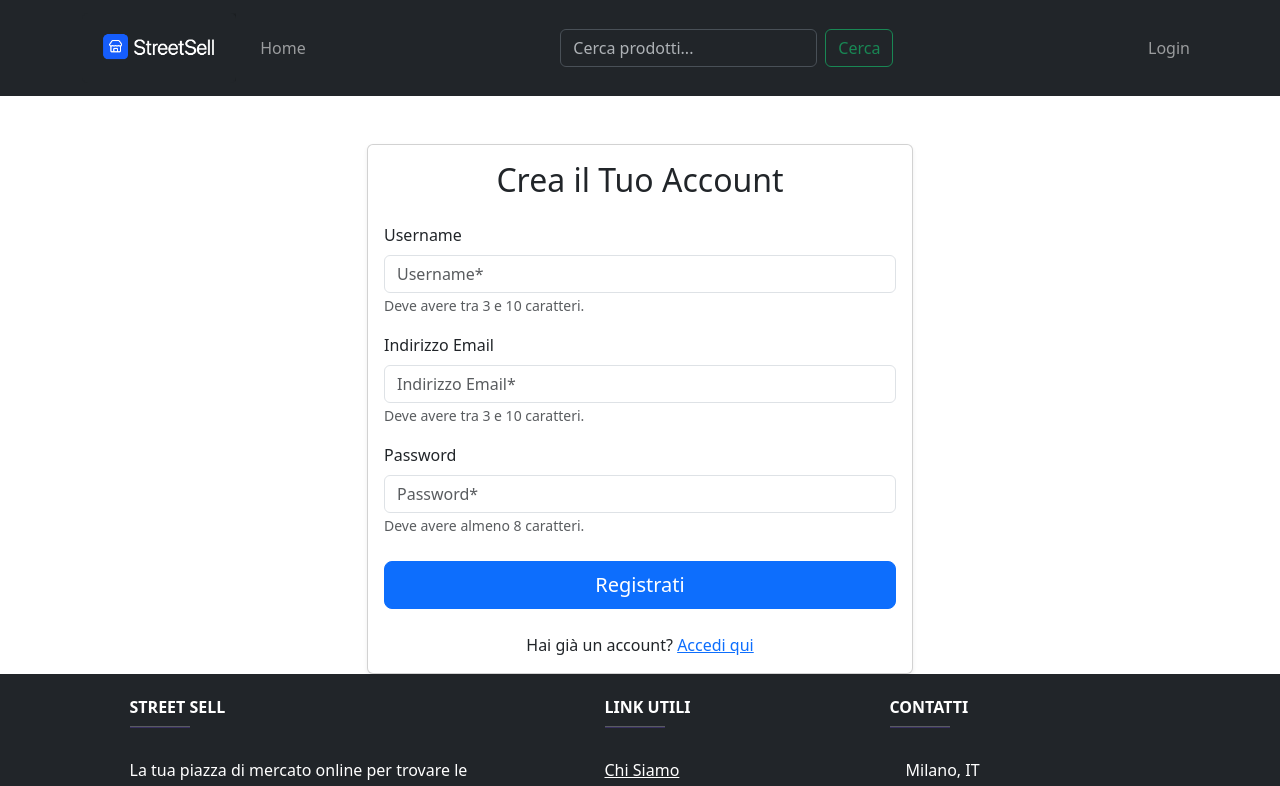
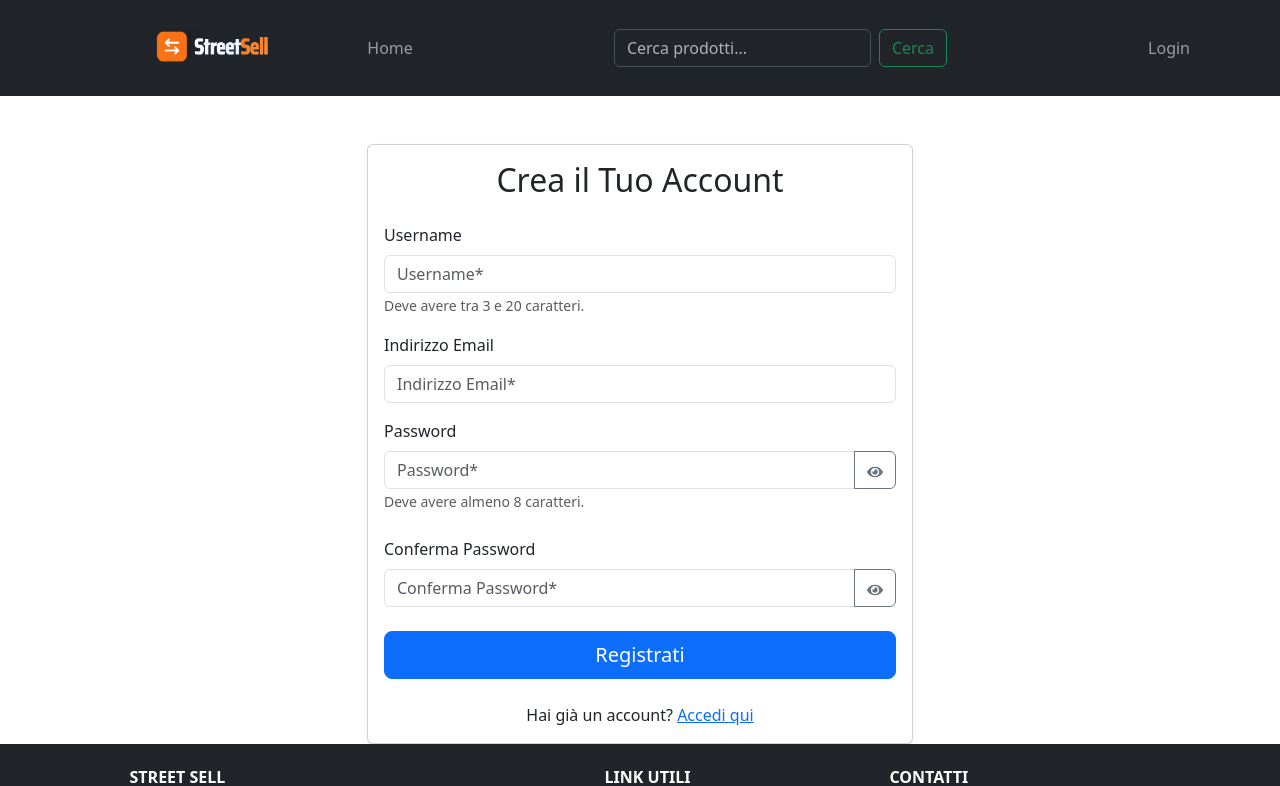
Before and after one commit to KevR98/StreetSell, a React (Vite) app in the folder StreetSellFE/: page /register in a window 1280 px wide. Shown: the top 786 px of the page. Built offline with nearby package versions, Linux system fonts and the light colour scheme.

Commit message:
change logo and add the confirm and view password

```diff
--- a/StreetSellFE/src/Components/Login.jsx
+++ b/StreetSellFE/src/Components/Login.jsx
@@ -2,6 +2,9 @@ import { useState } from 'react';
 import { useDispatch } from 'react-redux';
 import { Link, useNavigate } from 'react-router-dom';
 import { loginSuccess, loginFailure } from '../Redux/Action/index';
+import { FaEye, FaEyeSlash } from 'react-icons/fa';
+import { Button, Card, Container, Form, InputGroup } from 'react-bootstrap';
+import ErrorAlert from './ErrorAlert';
 
 const endpoint = 'http://localhost:8888/auth/login';
 
@@ -9,9 +12,14 @@ function Login() {
   // 1. State locali solo per i valori degli input
   const [email, setEmail] = useState('');
   const [password, setPassword] = useState('');
+  const [showPassword, setShowPassword] = useState(false);
   const [error, setError] = useState(null);
   const dispatch = useDispatch();
   const navigate = useNavigate();
+
+  const togglePasswordVisibility = () => {
+    setShowPassword(!showPassword);
+  };
 
   // 2. Funzione che gestisce l'invio del form
   const handleSubmit = (event) => {
@@ -53,57 +61,69 @@ function Login() {
   };
 
   return (
-    <div className='container my-5' style={{ maxWidth: '400px' }}>
-      <div className='card shadow-sm border-0'>
-        <div className='card-body p-4'>
+    <Container className='my-5' style={{ maxWidth: '400px' }}>
+      <Card className='shadow-sm border-0'>
+        <Card.Body className='p-4'>
           <h2 className='card-title text-center mb-4'>Accedi</h2>
-          {error && <div className='alert alert-danger'>{error}</div>}
+          {error && <ErrorAlert message={error} />}
 
           {/* Il form chiama la funzione handleSubmit quando viene inviato */}
-          <form onSubmit={handleSubmit}>
-            <div className='mb-3'>
-              <label htmlFor='emailInput' className='form-label'>
-                Indirizzo Email
-              </label>
-              <input
+          <Form onSubmit={handleSubmit}>
+            {/* Campo Email */}
+            <Form.Group className='mb-3' controlId='emailInput'>
+              <Form.Label>Indirizzo Email</Form.Label>
+              <Form.Control
                 type='email'
-                className='form-control' // Classe Bootstrap per lo stile
-                id='emailInput'
-                value={email} // Il valore dell'input è legato allo stato 'email'
-                onChange={(e) => setEmail(e.target.value)} // Aggiorna lo stato quando l'utente scrive
-                required // Campo obbligatorio
-              />
-            </div>
-
-            <div className='mb-3'>
-              <label htmlFor='passwordInput' className='form-label'>
-                Password
-              </label>
-              <input
-                type='password'
-                className='form-control'
-                id='passwordInput'
-                value={password}
-                onChange={(e) => setPassword(e.target.value)}
+                value={email}
+                onChange={(e) => setEmail(e.target.value)}
                 required
               />
-            </div>
+            </Form.Group>
+
+            {/* Campo Password (Pronto per l'InputGroup e il bottone occhio) */}
+            <Form.Group className='mb-3' controlId='passwordInput'>
+              <Form.Label>Password</Form.Label>
+
+              <InputGroup>
+                {/* 🛑 CAMPO DI INPUT */}
+                <Form.Control
+                  // 🛑 La chiave: Cambia il tipo in base allo stato 'showPassword'
+                  type={showPassword ? 'text' : 'password'}
+                  placeholder='Inserisci la password'
+                  value={password}
+                  onChange={(e) => setPassword(e.target.value)}
+                  required
+                />
+
+                {/* 🛑 BOTTONE OCULARIO */}
+                <Button
+                  variant='outline-secondary'
+                  onClick={togglePasswordVisibility}
+                  aria-label={
+                    showPassword ? 'Nascondi password' : 'Mostra password'
+                  }
+                >
+                  {/* L'icona cambia in base allo stato */}
+                  {showPassword ? <FaEyeSlash /> : <FaEye />}
+                </Button>
+              </InputGroup>
+            </Form.Group>
 
             <div className='d-grid mt-4'>
-              <button type='submit' className='btn btn-primary btn-lg'>
+              <Button type='submit' variant='primary' size='lg'>
                 Accedi
-              </button>
+              </Button>
             </div>
-          </form>
+          </Form>
 
           {/* Link alla pagina di registrazione */}
           <div className='text-center mt-4'>
             <p className='mb-0'>Non hai ancora un account?</p>
             <Link to='/register'>Registrati ora</Link>
           </div>
-        </div>
-      </div>
-    </div>
+        </Card.Body>
+      </Card>
+    </Container>
   );
 }
 
--- a/StreetSellFE/src/Components/RegisterPage.jsx
+++ b/StreetSellFE/src/Components/RegisterPage.jsx
@@ -7,8 +7,10 @@ import {
   Row,
   Form,
   Alert,
+  InputGroup,
 } from 'react-bootstrap';
-import { useNavigate } from 'react-router-dom';
+import { Link, useNavigate } from 'react-router-dom';
+import { FaEye, FaEyeSlash } from 'react-icons/fa';
 
 const endpoint = 'http://localhost:8888/auth/register';
 
@@ -16,25 +18,28 @@ function RegisterPage() {
   const [username, setUsername] = useState('');
   const [email, setEmail] = useState('');
   const [password, setPassword] = useState('');
+  const [confirmPassword, setConfirmPassword] = useState('');
+  const [showPassword, setShowPassword] = useState(false);
+  const [showConfirmPassword, setShowConfirmPassword] = useState(false);
   const [error, setError] = useState('');
   const [message, setMessage] = useState('');
+  const [errors, setErrors] = useState({});
   const navigate = useNavigate();
-  const [errors, setErrors] = useState({});
 
-  // Funzione per validare i campi
+  // 🛑 FUNZIONE DI VALIDAZIONE UNIFICATA E CORRETTA
   const validateField = (name, value) => {
     const newErrors = { ...errors };
 
+    // 1. Validazione GENERALE (username, email)
     switch (name) {
       case 'username':
         if (value.length > 0 && (value.length < 3 || value.length > 10)) {
-          newErrors.username = "L'username deve avere tra 3 e 10 caratteri.";
+          newErrors.username = "L'username deve avere tra 3 e 20 caratteri.";
         } else {
-          delete newErrors.username; // Rimuove l'errore se il campo è valido
+          delete newErrors.username;
         }
         break;
       case 'email':
-        // Regex semplice per controllare il formato email
         if (value.length > 0 && !/\S+@\S+\.\S+/.test(value)) {
           newErrors.email = 'Inserisci un formato email valido.';
         } else {
@@ -51,12 +56,71 @@ function RegisterPage() {
       default:
         break;
     }
+
+    // 2. Logica di CONFRONTO PASSWORD
+    // Dobbiamo ricontrollare il confronto ogni volta che cambia 'password' o 'confirmPassword'
+    const currentPassword = name === 'password' ? value : password;
+    const currentConfirm = name === 'confirmPassword' ? value : confirmPassword;
+
+    if (name === 'password' || name === 'confirmPassword') {
+      if (currentConfirm.length > 0 && currentPassword !== currentConfirm) {
+        newErrors.confirmPassword = 'Le password non coincidono.';
+      } else {
+        // Se sono uguali e piene, rimuovi l'errore di non coincidenza
+        if (newErrors.confirmPassword === 'Le password non coincidono.') {
+          delete newErrors.confirmPassword;
+        }
+      }
+    }
+
+    // Aggiorna lo stato degli errori
     setErrors(newErrors);
   };
 
+  // 🛑 Funzione Helper per gestire il cambio di stato con validazione
+  const handlePasswordChange = (e, isConfirm = false) => {
+    const { value } = e.target;
+    if (isConfirm) {
+      setConfirmPassword(value);
+      // Rilancia la validazione per il confronto
+      validateField('confirmPassword', value);
+    } else {
+      setPassword(value);
+      validateField('password', value);
+    }
+    // Dopo aver modificato la password, controlla anche l'altro campo per l'errore di coincidenza
+    validateField(
+      isConfirm ? 'password' : 'confirmPassword',
+      isConfirm ? password : confirmPassword
+    );
+  };
+
   const handleSubmit = (event) => {
+    event.preventDefault();
+
+    // 1. Esegui la validazione finale su tutti i campi per catturare i campi vuoti
+    validateField('username', username);
+    validateField('email', email);
+    validateField('password', password);
+    validateField('confirmPassword', confirmPassword);
+
+    // 2. Prepara il controllo degli errori (Dobbiamo leggere gli errori DOPO la validazione finale,
+    // ma per semplicità usiamo un controllo diretto e lo stato aggiornato).
+    const isFormInvalid =
+      Object.keys(errors).length > 0 ||
+      password.length < 8 ||
+      password !== confirmPassword ||
+      !username ||
+      !email; // Controlla anche se sono vuoti
+
+    if (isFormInvalid) {
+      setError(
+        'Correggi gli errori e assicurati che tutti i campi siano compilati correttamente.'
+      );
+      return;
+    }
+
     setError(null);
-    event.preventDefault();
 
     const registration = {
       username: username,
@@ -82,20 +146,20 @@ function RegisterPage() {
           });
         }
       })
-
       .then(() => {
         setMessage('Registrazione avvenuta con successo');
         setUsername('');
         setEmail('');
         setPassword('');
+        setConfirmPassword('');
 
         setTimeout(() => {
-          navigate('/login'), 2000;
-        });
+          navigate('/login');
+        }, 2000);
       })
-
       .catch((err) => {
         setError(err.message);
+        setMessage('');
       });
   };
 
@@ -103,15 +167,14 @@ function RegisterPage() {
     <Container className='mt-5'>
       <Row className='justify-content-md-center'>
         <Col xs={12} md={8} lg={6}>
-          {/* La Card vera e propria */}
           <Card className='shadow-sm'>
             <Card.Body>
               <Card.Title className='text-center mb-4 fs-2'>
                 Crea il Tuo Account
               </Card.Title>
 
-              {/* Il Form con i campi di input */}
               <Form onSubmit={handleSubmit}>
+                {/* 1. USERNAME */}
                 <Form.Group className='mb-3' controlId='formBasicUsername'>
                   <Form.Label>Username</Form.Label>
                   <Form.Control
@@ -120,7 +183,7 @@ function RegisterPage() {
                     value={username}
                     onChange={(e) => {
                       const { value } = e.target;
-                      setUsername(value); // 1. Aggiorna lo stato
+                      setUsername(value);
                       validateField('username', value);
                     }}
                     required
@@ -128,13 +191,14 @@ function RegisterPage() {
                     isValid={username.length > 0 && !errors.username}
                   />
                   <Form.Text className='text-muted'>
-                    Deve avere tra 3 e 10 caratteri.
+                    Deve avere tra 3 e 20 caratteri.
                   </Form.Text>
                   <Form.Control.Feedback type='invalid'>
                     {errors.username}
                   </Form.Control.Feedback>
                 </Form.Group>
 
+                {/* 2. EMAIL */}
                 <Form.Group className='mb-3' controlId='formBasicEmail'>
                   <Form.Label>Indirizzo Email</Form.Label>
                   <Form.Control
@@ -150,29 +214,35 @@ function RegisterPage() {
                     isInvalid={!!errors.email}
                     isValid={email.length > 0 && !errors.email}
                   />
-                  <Form.Text className='text-muted'>
-                    Deve avere tra 3 e 10 caratteri.
-                  </Form.Text>
                   <Form.Control.Feedback type='invalid'>
                     {errors.email}
                   </Form.Control.Feedback>
                 </Form.Group>
 
+                {/* 3. PASSWORD */}
                 <Form.Group className='mb-4' controlId='formBasicPassword'>
                   <Form.Label>Password</Form.Label>
-                  <Form.Control
-                    type='password'
-                    placeholder='Password*'
-                    value={password}
-                    onChange={(e) => {
-                      const { value } = e.target;
-                      setPassword(value);
-                      validateField('password', value);
-                    }}
-                    required
-                    isInvalid={!!errors.password}
-                    isValid={password.length > 0 && !errors.password}
-                  />
+                  <InputGroup>
+                    <Form.Control
+                      type={showPassword ? 'text' : 'password'}
+                      placeholder='Password*'
+                      value={password}
+                      onChange={(e) => handlePasswordChange(e, false)} // 🛑 Usa helper function
+                      required
+                      isInvalid={
+                        !!errors.password ||
+                        (confirmPassword.length > 0 &&
+                          password !== confirmPassword)
+                      }
+                      isValid={password.length >= 8 && !errors.password}
+                    />
+                    <Button
+                      variant='outline-secondary'
+                      onClick={() => setShowPassword(!showPassword)}
+                    >
+                      {showPassword ? <FaEyeSlash /> : <FaEye />}
+                    </Button>
+                  </InputGroup>
                   <Form.Text className='text-muted'>
                     Deve avere almeno 8 caratteri.
                   </Form.Text>
@@ -181,10 +251,46 @@ function RegisterPage() {
                   </Form.Control.Feedback>
                 </Form.Group>
 
+                {/* 4. CONFERMA PASSWORD */}
+                <Form.Group className='mb-4' controlId='formConfirmPassword'>
+                  <Form.Label>Conferma Password</Form.Label>
+                  <InputGroup>
+                    <Form.Control
+                      type={showConfirmPassword ? 'text' : 'password'}
+                      placeholder='Conferma Password*'
+                      value={confirmPassword}
+                      onChange={(e) => handlePasswordChange(e, true)} // 🛑 Usa helper function
+                      required
+                      isInvalid={
+                        !!errors.confirmPassword ||
+                        (password.length > 0 && password !== confirmPassword)
+                      }
+                      isValid={
+                        confirmPassword.length > 0 &&
+                        !errors.confirmPassword &&
+                        password === confirmPassword
+                      }
+                    />
+                    <Button
+                      variant='outline-secondary'
+                      onClick={() =>
+                        setShowConfirmPassword(!showConfirmPassword)
+                      }
+                    >
+                      {showConfirmPassword ? <FaEyeSlash /> : <FaEye />}
+                    </Button>
+                  </InputGroup>
+                  <Form.Control.Feedback type='invalid'>
+                    {errors.confirmPassword ||
+                      (password.length > 0 && password !== confirmPassword
+                        ? 'Le password non coincidono.'
+                        : null)}
+                  </Form.Control.Feedback>
+                </Form.Group>
+
                 {error && <Alert variant='danger'>{error}</Alert>}
                 {message && <Alert variant='success'>{message}</Alert>}
 
-                {/* Il bottone a larghezza piena */}
                 <div className='d-grid'>
                   <Button variant='primary' type='submit' size='lg'>
                     Registrati
@@ -192,9 +298,8 @@ function RegisterPage() {
                 </div>
               </Form>
 
-              {/* Link per chi ha già un account */}
               <div className='mt-4 text-center'>
-                Hai già un account? <a href='/login'>Accedi qui</a>
+                Hai già un account? <Link to='/login'>Accedi qui</Link>
               </div>
             </Card.Body>
           </Card>
```
Also changed, not shown: StreetSellFE/src/Components/ProductCard.jsx (+4 -8 lines), StreetSellFE/src/assets/streetsell-logo.png, 1 other file (tests, documents, lock files or other folders).
